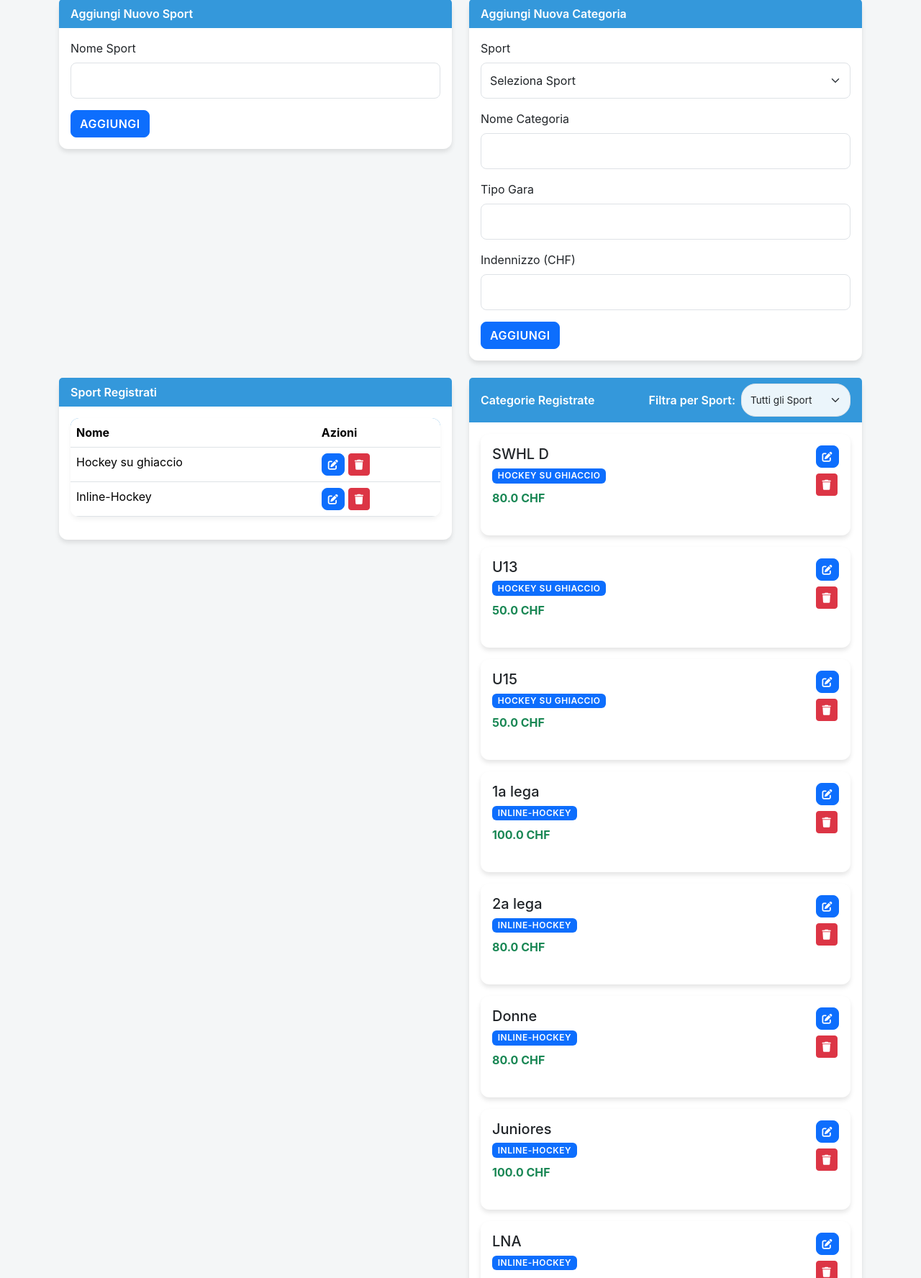
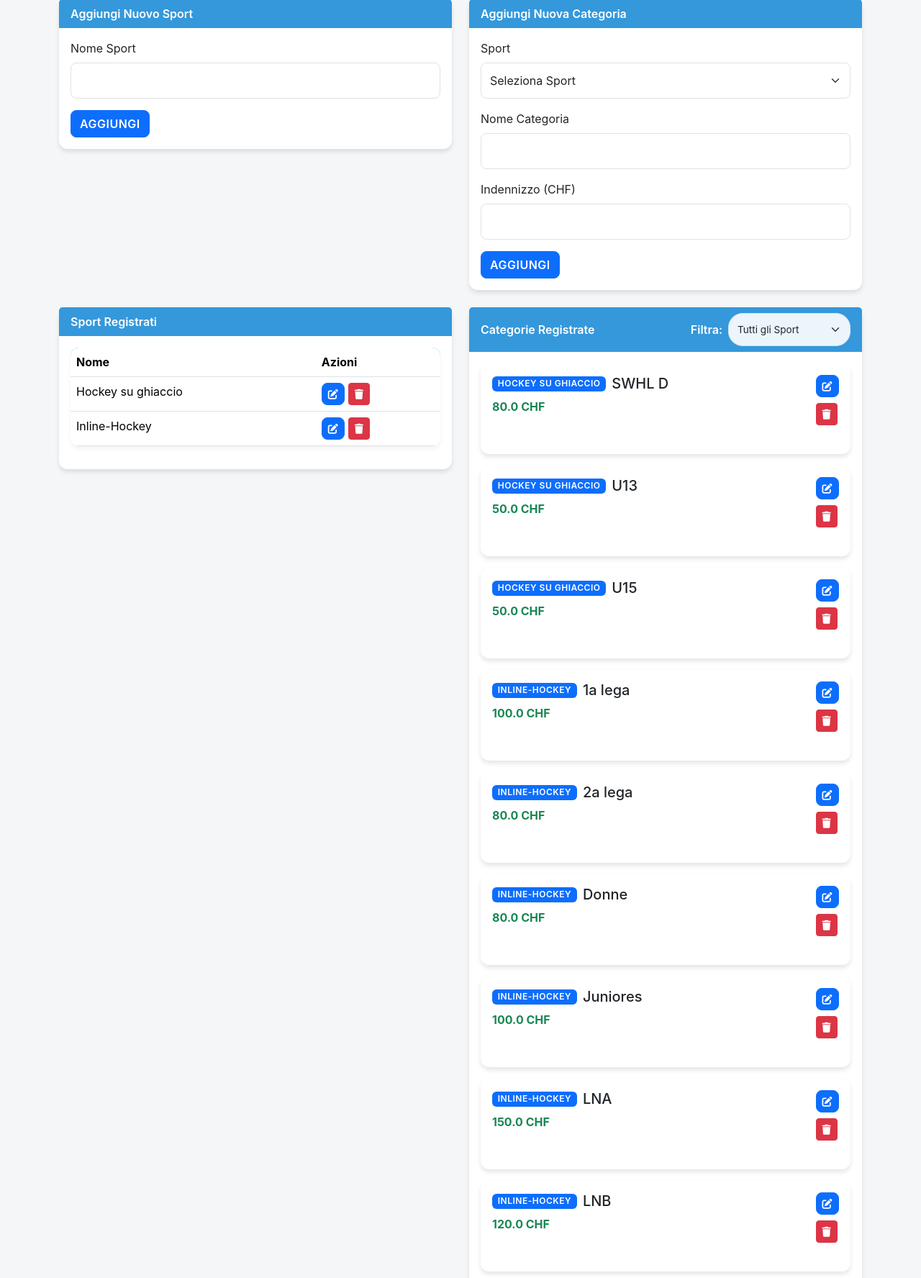
Before and after one commit to miich65/Gestione-convocazioni, a FastAPI app: page /gestione-sport in a window 1280 px wide. Shown: the part 129-1905 px from the top of the page at 72% size. Run offline with FastAPI, Linux system fonts and the light colour scheme; data comes from the database, SQL or seed files in the repository.

Commit message:
Update gestione-sport.html

```diff
--- a/app/templates/gestione-sport.html
+++ b/app/templates/gestione-sport.html
@@ -125,6 +125,46 @@
                 font-size: 14px;
             }
         }
+
+        #filterSport {
+            border-radius: 20px;
+            font-size: 0.85rem;
+            background-color: rgba(255,255,255,0.9);
+            padding-right: 30px; /* Spazio per la freccia */
+            text-overflow: ellipsis;
+            overflow: hidden;
+            white-space: nowrap;
+        }
+
+        .text-truncate {
+            overflow: hidden;
+            text-overflow: ellipsis;
+            white-space: nowrap;
+        }
+
+        .categoria-item {
+            opacity: 0;
+            transition: all 0.3s ease, opacity 0.6s ease;
+        }
+
+        @media (max-width: 768px) {
+            .card-header .d-flex {
+                margin-top: 0.5rem;
+                width: 100%;
+            }
+
+            #filterSport {
+                width: 100%;
+            }
+
+            .badge {
+                font-size: 0.7rem;
+            }
+
+            .card-title.text-truncate {
+                max-width: 120px !important;
+            }
+        }
     </style>
 
 </head>
@@ -191,11 +231,6 @@
                             value="{{ categoria_edit.nome if categoria_edit is defined else '' }}" required>
                 </div>
                 <div class="mb-3">
-                            <label class="form-label">Tipo Gara</label>
-                            <input type="text" name="tipo_gara" class="form-control"
-                                   value="{{ categoria_edit.tipo_gara if categoria_edit is defined else '' }}" required>
-                        </div>
-                        <div class="mb-3">
                     <label class="form-label">Indennizzo (CHF)</label>
                     <input type="number" name="indennizzo" class="form-control" step="0.01"
                             value="{{ categoria_edit.indennizzo if categoria_edit is defined else '' }}" required>
@@ -252,8 +287,8 @@
             <div class="card-header d-flex justify-content-between align-items-center">
                 <span>Categorie Registrate</span>
                 <div class="d-flex align-items-center">
-                <label class="me-2 mb-0">Filtra per Sport:</label>
-                <select id="filterSport" class="form-select form-select-sm" style="width: auto;">
+                    <label class="me-2 mb-0">Filtra:</label>
+                    <select id="filterSport" class="form-select form-select-sm" style="min-width: 150px;">
                         <option value="all">Tutti gli Sport</option>
                         {% for sport in sport_list %}
                             <option value="{{ sport.id }}">{{ sport.nome }}</option>
@@ -269,9 +304,10 @@
                             <div class="card-body">
                                 <div class="d-flex justify-content-between">
                                     <div>
-                                    <h5 class="card-title mb-1">{{ categoria.nome }}</h5>
-                                    <span class="badge bg-primary">{{ categoria.sport_nome }}</span>
-                                    <span class="badge bg-secondary">{{ categoria.tipo_gara }}</span>
+                                        <div class="d-flex align-items-center mb-2">
+                                            <span class="badge bg-primary me-2">{{ categoria.sport_nome }}</span>
+                                            <h5 class="card-title mb-0 text-truncate" style="max-width: 180px;" title="{{ categoria.nome }}">{{ categoria.nome }}</h5>
+                                        </div>
                                         <div class="mt-2">
                                             <strong class="text-success">{{ categoria.indennizzo }} CHF</strong>
                                         </div>
@@ -344,78 +380,32 @@
                 filterCategories(this.value);
             });
 
-            // Gestione della ricerca "live" (opzionale)
-            const searchInput = document.getElementById('searchCategoria');
-            if (searchInput) {
-                searchInput.addEventListener('input', function() {
-                    const searchTerm = this.value.toLowerCase().trim();
-                    const currentSportId = filterSport.value;
+            // Inizializza il filtro alla prima apertura
+            filterCategories('all');
 
-                    categorieCards.forEach(card => {
-                        const categoryName = card.querySelector('.card-title').textContent.toLowerCase();
-                        const sportId = card.dataset.sportId;
-
-                        const matchesSearch = searchTerm === '' || categoryName.includes(searchTerm);
-                        const matchesSport = currentSportId === 'all' || sportId === currentSportId;
-
-                        if (matchesSearch && matchesSport) {
-                            card.classList.remove('d-none');
-                        } else {
-                            card.classList.add('d-none');
-                        }
-                    });
-                });
-            }
-
-            // Ordinamento categorie (opzionale)
-            const sortSelect = document.getElementById('sortCategorie');
-            if (sortSelect) {
-                sortSelect.addEventListener('change', function() {
-                    const sortBy = this.value;
-                    const container = document.getElementById('categorie-container');
-                    const cards = Array.from(container.querySelectorAll('.categoria-card'));
-
-                    cards.sort((a, b) => {
-                        if (sortBy === 'name') {
-                            const nameA = a.querySelector('.card-title').textContent;
-                            const nameB = b.querySelector('.card-title').textContent;
-                            return nameA.localeCompare(nameB);
-                        } else if (sortBy === 'indennizzo') {
-                            const valueA = parseFloat(a.querySelector('.text-success').textContent);
-                            const valueB = parseFloat(b.querySelector('.text-success').textContent);
-                            return valueB - valueA; // Ordine decrescente
-                        }
-                        return 0;
+            // Animazione per le card al caricamento
+            const cards = document.querySelectorAll('.categoria-item');
+            cards.forEach((card, index) => {
+                setTimeout(() => {
+                    card.style.opacity = '1';
+                }, index * 50);
             });
 
-                    cards.forEach(card => container.appendChild(card));
+            // Assicuriamoci che i titoli troppo lunghi abbiano il tooltip
+            const truncatedTexts = document.querySelectorAll('.text-truncate');
+            truncatedTexts.forEach(element => {
+                const fullText = element.textContent;
+                element.setAttribute('title', fullText);
             });
-            }
         });
 
         // Gestione del form di categoria
         const sportSelector = document.querySelector('select[name="sport_id"]');
         if (sportSelector) {
-            const allCategorie = JSON.parse('{{ sport_categorie | tojson | safe }}');
-
             sportSelector.addEventListener('change', (e) => {
-                const sportId = e.target.value;
-
-                // Aggiorna i campi relativi allo sport selezionato, se necessario
-                // Ad esempio, si potrebbe pre-compilare il tipo di gara in base allo sport
+                // Eventuali operazioni in base al cambio di sport
             });
         }
-
-        // Animazione per le card al caricamento
-        document.addEventListener('DOMContentLoaded', function() {
-            const cards = document.querySelectorAll('.categoria-item');
-
-            cards.forEach((card, index) => {
-                setTimeout(() => {
-                    card.style.opacity = '1';
-                }, index * 50);
-            });
-        });
 
         // Conferma eliminazione
         const deleteForms = document.querySelectorAll('form[action^="/delete-"]');
```
Lines whose indentation alone changed are shown as unchanged.
